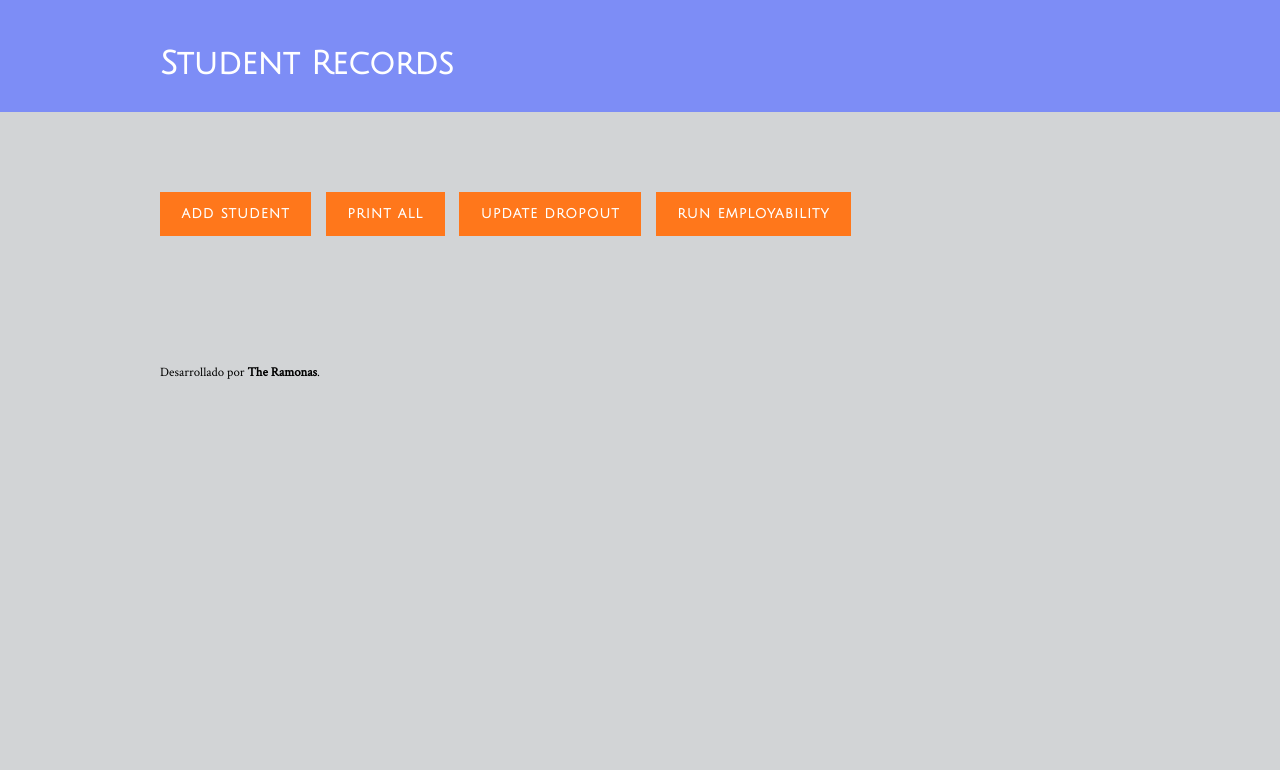
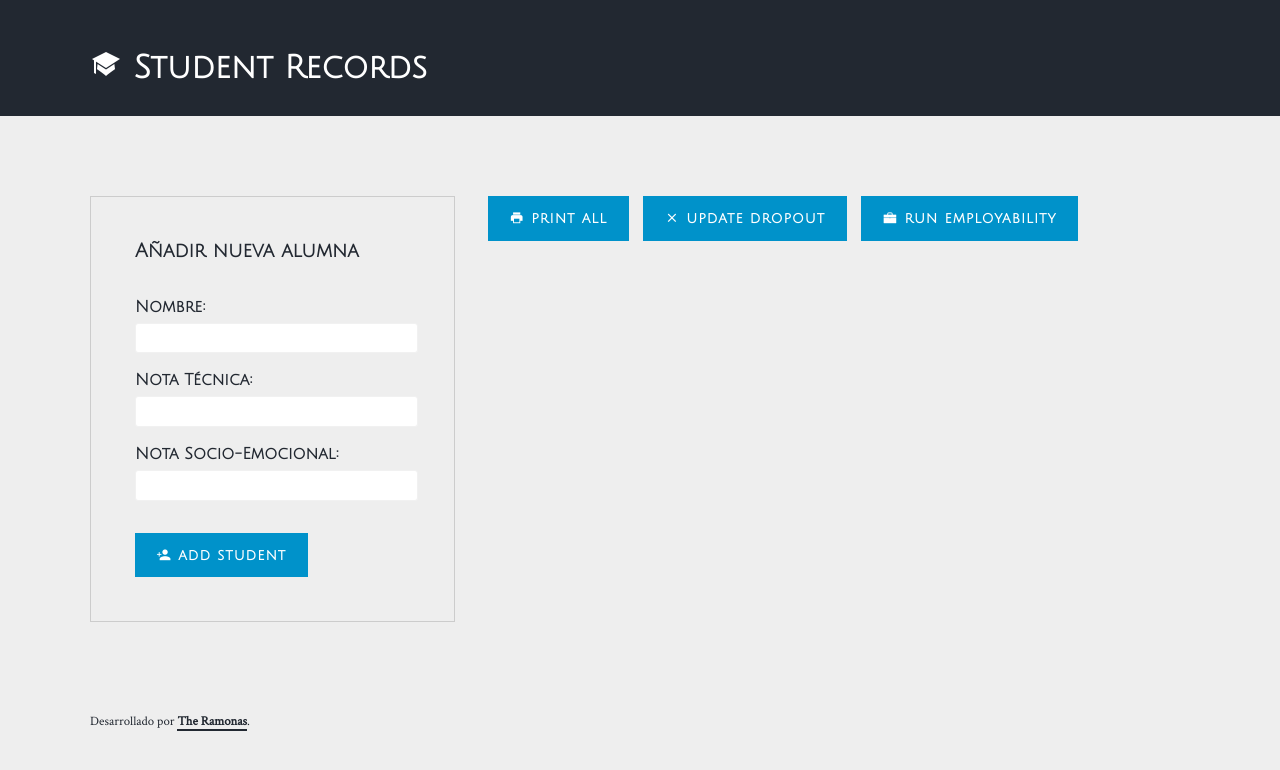
Before and after one commit to laureenpe/student-records, a plain HTML site: page index.html in a window 1280 px wide. Drawn offline with Linux system fonts and the light colour scheme.

Commit message:
Ajustes de colores, creación de formulario, imprimir última estudiante

```diff
--- a/assets/css/style.css
+++ b/assets/css/style.css
@@ -1,3 +1,60 @@
+@charset "UTF-8";
+
+@font-face {
+  font-family: "untitled-font-5";
+  src:url("../fonts/untitled-font-5.eot");
+  src:url("../fonts/untitled-font-5.eot?#iefix") format("embedded-opentype"),
+    url("../fonts/untitled-font-5.woff") format("woff"),
+    url("../fonts/untitled-font-5.ttf") format("truetype"),
+    url("../fonts/untitled-font-5.svg#untitled-font-5") format("svg");
+  font-weight: normal;
+  font-style: normal;
+
+}
+
+[data-icon]:before {
+  font-family: "untitled-font-5" !important;
+  content: attr(data-icon);
+  font-style: normal !important;
+  font-weight: normal !important;
+  font-variant: normal !important;
+  text-transform: none !important;
+  speak: none;
+  line-height: 1;
+  -webkit-font-smoothing: antialiased;
+  -moz-osx-font-smoothing: grayscale;
+}
+
+[class^="icon-"]:before,
+[class*=" icon-"]:before {
+  font-family: "untitled-font-5" !important;
+  font-style: normal !important;
+  font-weight: normal !important;
+  font-variant: normal !important;
+  text-transform: none !important;
+  speak: none;
+  line-height: 1;
+  -webkit-font-smoothing: antialiased;
+  -moz-osx-font-smoothing: grayscale;
+}
+
+.icon-android-person-add:before {
+  content: "\61";
+}
+.icon-university:before {
+  content: "\62";
+}
+.icon-briefcase:before {
+  content: "\65";
+}
+.icon-android-print:before {
+  content: "\66";
+}
+.icon-android-close:before {
+  content: "\63";
+}
+
+
 /* http://meyerweb.com/eric/tools/css/reset/
    v2.0 | 20110126
    License: none (public domain)
@@ -31,7 +88,8 @@ footer, header, hgroup, menu, nav, section {
 body {
   line-height: 1;
   font-family: 'Crimson Text', Helvetica, Arial, sans-serif;
-  background-color: #D2D4D6;
+  background-color: #EEEEEE;
+  color: #222831;
 }
 ol, ul {
   list-style: none;
@@ -52,13 +110,13 @@ table {
 .container {
   display: block;
   width: 100%;
-  max-width: 960px;
+  max-width: 1100px;
   margin: 0 auto;
   overflow: hidden;
 }
 
 header {
-  background-color: #7D8DF6;
+  background-color: #222831;
   color: white;
   padding: 3em 0 2em;
   margin-bottom: 5em;
@@ -70,8 +128,8 @@ h1 {
 }
 
 h3 {
-  color: #7D8DF6;
-  margin: 3em 0 1em;
+  color: #222831;
+  margin: 0 0 2em;
   font-size: 1.2rem;
 }
 
@@ -82,17 +140,16 @@ h1, h3 {
 }
 
 form {
-  width: 90%;
-  margin: 0 auto;
-  max-width: 600px;
-  padding: 0 5%;
+  width: 100%;
+  margin: 0 auto 2em;
+  padding: 0;
 }
 
 label {
   display: block;
   font-family: 'Julius Sans One', Helvetica, Arial, sans-serif;
   font-weight: 800;
-  color: #7D8DF6;
+  color: #rgb(0, 146, 202);
   margin: 1.2em 0 .5em;
 }
 
@@ -104,6 +161,22 @@ input, select {
     padding: 1%;
     font-size: 120%;
     transition: .5s ease all;
+}
+
+.nuevo-estudiante {
+  width: 25%;
+  display: block;
+  overflow: hidden;
+  float: left;
+  border: 1px solid #ccc;
+  padding: 4%;
+}
+
+.caja-derecha {
+    width: 63%;
+    margin: 0 0 0 3%;
+    overflow: hidden;
+    float: left;
 }
 
 .botones {
@@ -121,7 +194,7 @@ input, select {
   text-transform: lowercase;
   cursor: pointer;
   color: #fff;
-  background-color: rgb(255, 119, 27);
+  background-color: rgb(0, 146, 202);
   letter-spacing: 1px;
   font-size: 90%;
   padding: 1em 1.5em;
@@ -131,8 +204,13 @@ input, select {
 }
 
 .btn:hover, .btn:active, .btn:focus {
-  background-color: rgba(255, 119, 27, .7);
+  background-color: rgba(0, 146, 202, .7);
   transition: .5s ease all;
+}
+
+.icon {
+    top: 2px;
+    position: relative;
 }
 
 p {
@@ -143,8 +221,8 @@ p {
   text-align: left;
 }
 
-span {
-  border-bottom: 2px #7D8DF6 solid;
+.border {
+  border-bottom: 2px #222831 solid;
   font-weight: 700;
 }
 
@@ -152,7 +230,7 @@ b {
   font-family: 'Julius Sans One', Helvetica, Arial, sans-serif;
   font-weight: 800;
   font-size: 112%;
-  color: #7D8DF6;
+  color: #222831;
 }
 
 small {
@@ -166,3 +244,7 @@ footer {
   margin: 5em 0 0;
   padding: 0 0 2em;
 }
+footer small {
+    padding: 1em 0;
+    display: block;
+}
--- a/assets/js/main.js
+++ b/assets/js/main.js
@@ -1,54 +1,50 @@
-function Student(id,studentname,techpoints,lifepoints,status){
+function Student(id, studentname, techpoints, lifepoints, status){
 	this.id = id;
 	this.studentname = studentname;
 	this.techpoints = techpoints;
 	this.lifepoints = lifepoints;
-this.status = status
+	this.status = status;
 }
 // elementos a agregar
 //const student01 = new Student(1,"Susana",80,80,"Active");
 
-function ver_imagen()
-{
-var n=0;
-this[n++]="assets/img/1.png";
-this[n++]="assets/img/2.png";
-this[n++]="assets/img/3.png";
-this[n++]="assets/img/4.png";
-this[n++]="assets/img/5.png";
-this.N=n;
-}
-var imagen=new ver_imagen();
-src= imagen[ Math.floor(Math.random() * imagen.N) ]
-
-function pedirDatos(datos)
-{
-return prompt("Ingrese el " + datos + " de la estudiante")
+function ver_imagen() {
+	var n = 0;
+	this[n++] = "assets/img/1.png";
+	this[n++] = "assets/img/2.png";
+	this[n++] = "assets/img/3.png";
+	this[n++] = "assets/img/4.png";
+	this[n++] = "assets/img/5.png";
+	this.N = n;
 }
 
+var imagen = new ver_imagen();
+src = imagen[ Math.floor(Math.random() * imagen.N) ];
+
 res = [];
-var print = document.getElementById("print")
+var print = document.getElementById("print");
 
-function addStudent()
-{
-var nombre = pedirDatos("nombre");
-var notaT = pedirDatos("Nota Tecnica")
-var notaE = pedirDatos("Nota socio-Emocional");
-res.push( new Student(res.length +1, nombre, notaT, notaE, "active"))
+function addStudent() {
+	var nombre = document.getElementById("nombre").value;
+	var notaT = document.getElementById("notaT").value;
+	var notaE = document.getElementById("notaE").value;
+	res.push( new Student( res.length + 1, nombre, notaT, notaE, "active" ) );
+	nombre = " ";
+	notaT = " ";
+	notaE = " ";
+	showStudent(res[res.length]);
 	return res;
 }
 
-function showStudent(){
+function showStudent() {
 	printHTML(" ");
-
 	res.forEach(function(elemento){
 	print.innerHTML += "<img src="+src+">" + "<br><strong>" + "Nombre: " + "</strong>" + elemento.studentname + "<br>" + elemento.techpoints + "<br>"
-+ elemento.lifepoints + "<br>" + elemento.status + "<br>"
+	+ elemento.lifepoints + "<br>" + elemento.status + "<br>";
 	});
-
 }
 
-function printHTML (html){
+function printHTML (html) {
 	print.innerHTML = '';
 	print.innerHTML = html;
 }
--- a/index.html
+++ b/index.html
@@ -12,26 +12,45 @@
 <body>
 <header>
 	<div class="container">
-		<h1>Student Records</h1>
+		<h1><span class="icon icon-university"></span> Student Records</h1>
 	</div>
 </header>
 <section class="cuerpo">
 	<div class="container">
-		<div class="botones">
-			<button class="btn" id="addStudent" onclick="addStudent()">Add Student</button>
-			<button class="btn" id="printAll" onclick="showStudent()">Print All</button>
-			<button class="btn" id="update" onclick="#">Update Dropout</button>
-			<button class="btn" id="employability" onclick="#">Run Employability</button>
+		<div class="nuevo-estudiante">
+			<h3>Añadir nueva alumna</h3>
+			<form action="#" method="post">
+				<div>
+					<label for="nombre">Nombre:</label>
+					<input type="text" name="nombre" id="nombre" value="" tabindex="1" />
+				</div>
+				<div>
+					<label for="notaT">Nota Técnica:</label>
+					<input type="text" name="notaT" id="notaT" value="" tabindex="2" />
+				</div>
+				<div>
+					<label for="notaE">Nota Socio-Emocional:</label>
+					<input type="text" name="notaE" id="notaE" value="" tabindex="3" />
+				</div>
+			</form>
+			<button class="btn" id="addStudent" onclick="addStudent()" tabindex="4"><span class="icon icon-android-person-add"></span> Add Student</button>
 		</div>
+		<div class="caja-derecha">
+			<div class="botones">
+				<button class="btn" id="printAll" onclick="showStudent()"><span class="icon icon-android-print"></span> Print All</button>
+				<button class="btn" id="update" href="#"><span class="icon icon-android-close"></span> Update Dropout</button>
+				<button class="btn" id="employability" href="#"><span class="icon icon-briefcase"></span> Run Employability</button>
+			</div>
 
-		<div id="print">
+			<div id="print">
 
+			</div>
 		</div>
 	</div>
 </section>
 <footer>
 	<div class="container">
-		<small>Desarrollado por <span>The Ramonas</span>.</small>
+		<small>Desarrollado por <span class="border">The Ramonas</span>.</small>
 	</div>
 </footer>
 	<script src="assets/js/main.js"></script>
```
Also changed, not shown: assets/fonts/untitled-font-5.ttf (added), assets/fonts/untitled-font-5.woff (added), 2 other files. Lines whose indentation alone changed are shown as unchanged.
